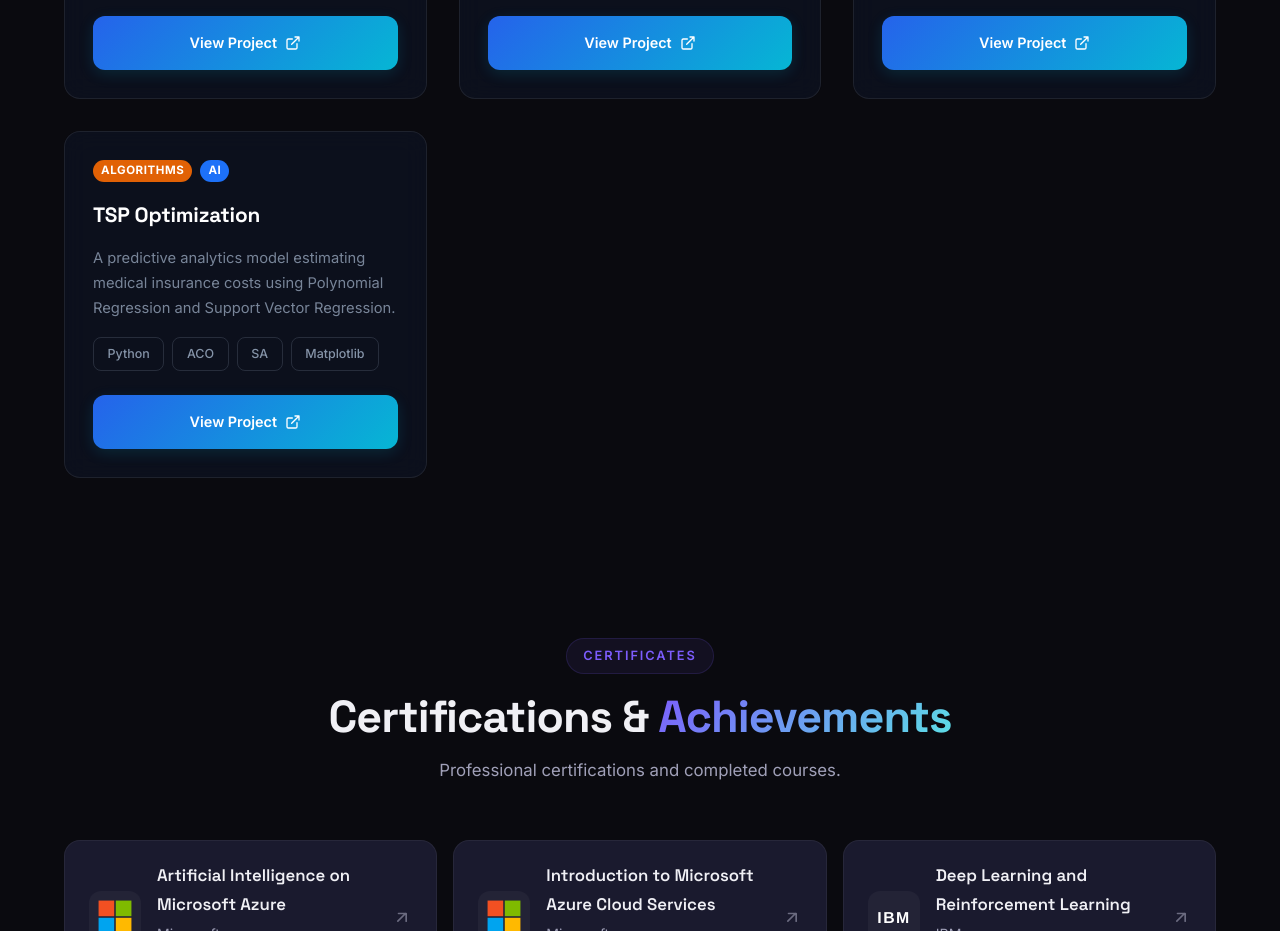
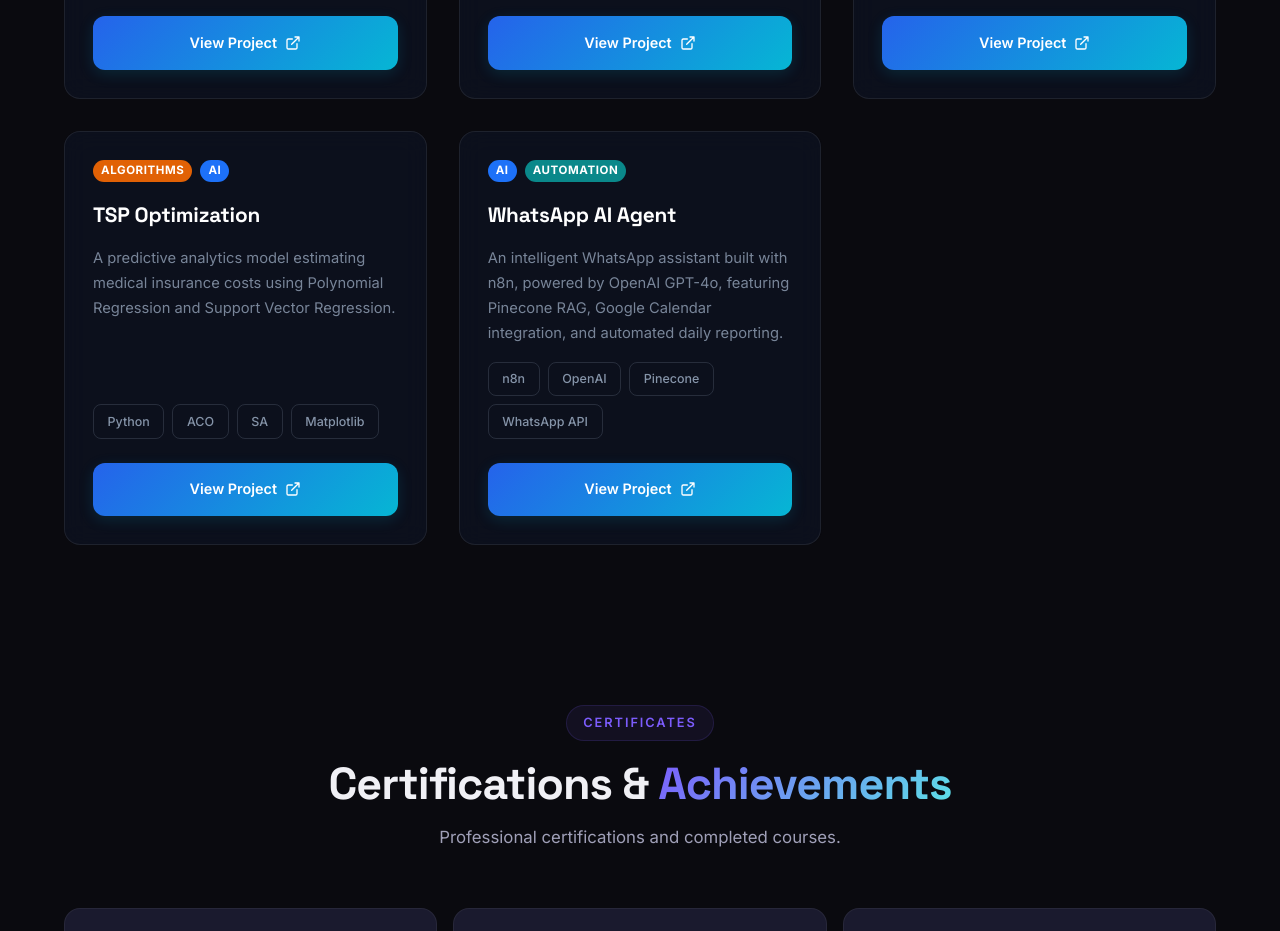
Before and after one commit to amircharvadari/My-Portfolio, a React (Vite) app: page / in a window 1280 px wide. Shown: the part 2960-3891 px from the top of the page. Built offline with nearby package versions, Linux system fonts and the light colour scheme.

Commit message:
Add WhatsApp AI Agent project to Projects component
Added a new project entry for the WhatsApp AI Agent with relevant details.

```diff
--- a/src/components/Projects.jsx
+++ b/src/components/Projects.jsx
@@ -39,6 +39,16 @@ const projects = [
             { label: 'AI', color: '#1d71f8ff' },
         ],
         link: 'https://github.com/amircharvadari/Neurocourier-tsp-aco-sa',
+    },
+    {
+        title: 'WhatsApp AI Agent',
+        description: 'An intelligent WhatsApp assistant built with n8n, powered by OpenAI GPT-4o, featuring Pinecone RAG, Google Calendar integration, and automated daily reporting.',
+        tags: ['n8n', 'OpenAI', 'Pinecone', 'WhatsApp API'],
+        categories: [
+            { label: 'AI', color: '#1d71f8ff' },
+            { label: 'Automation', color: '#0a888aff' },
+        ],
+        link: 'https://github.com/amircharvadari/whatsapp-ai-agent-n8n',
     },
 ]
 
```
